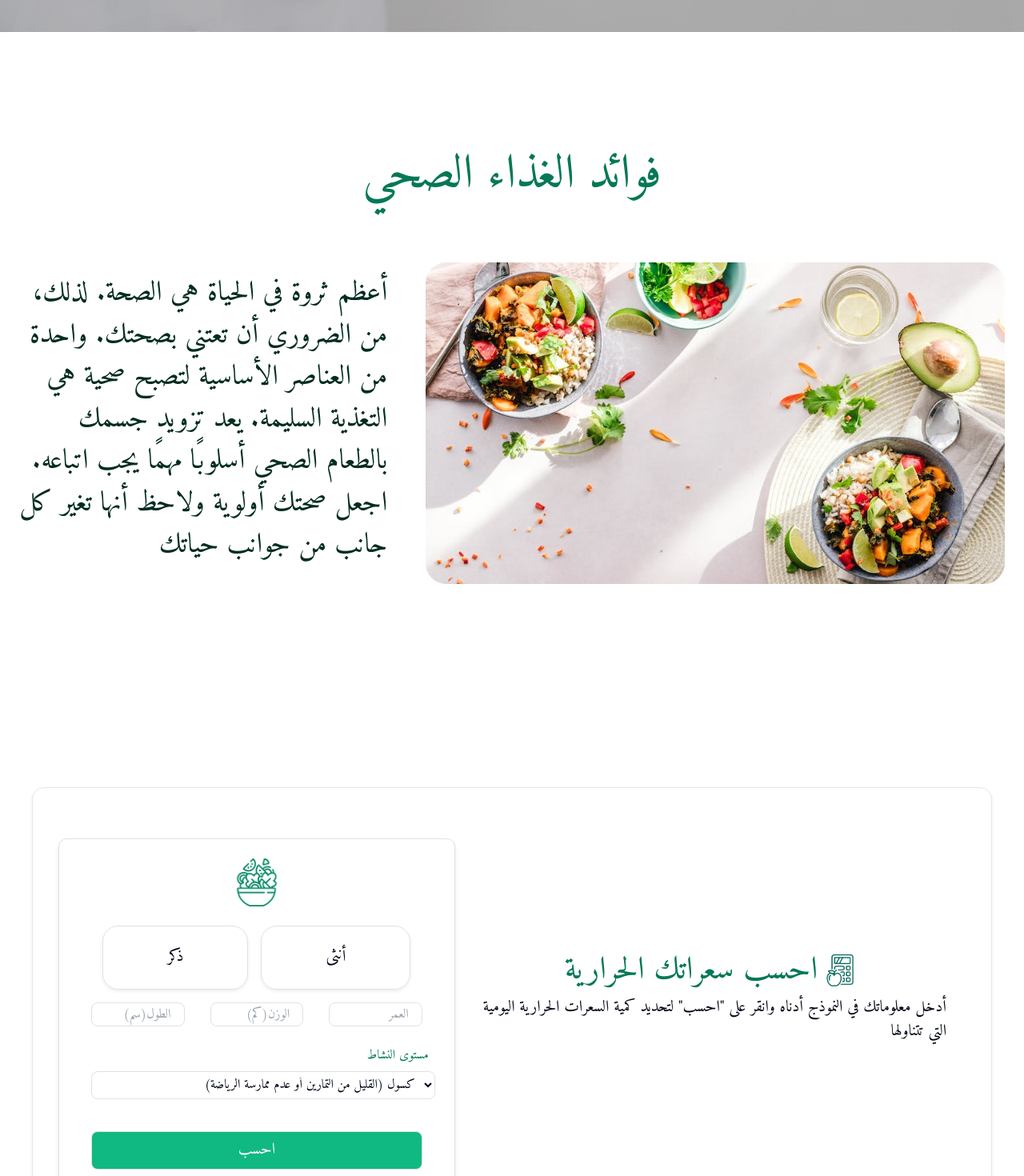
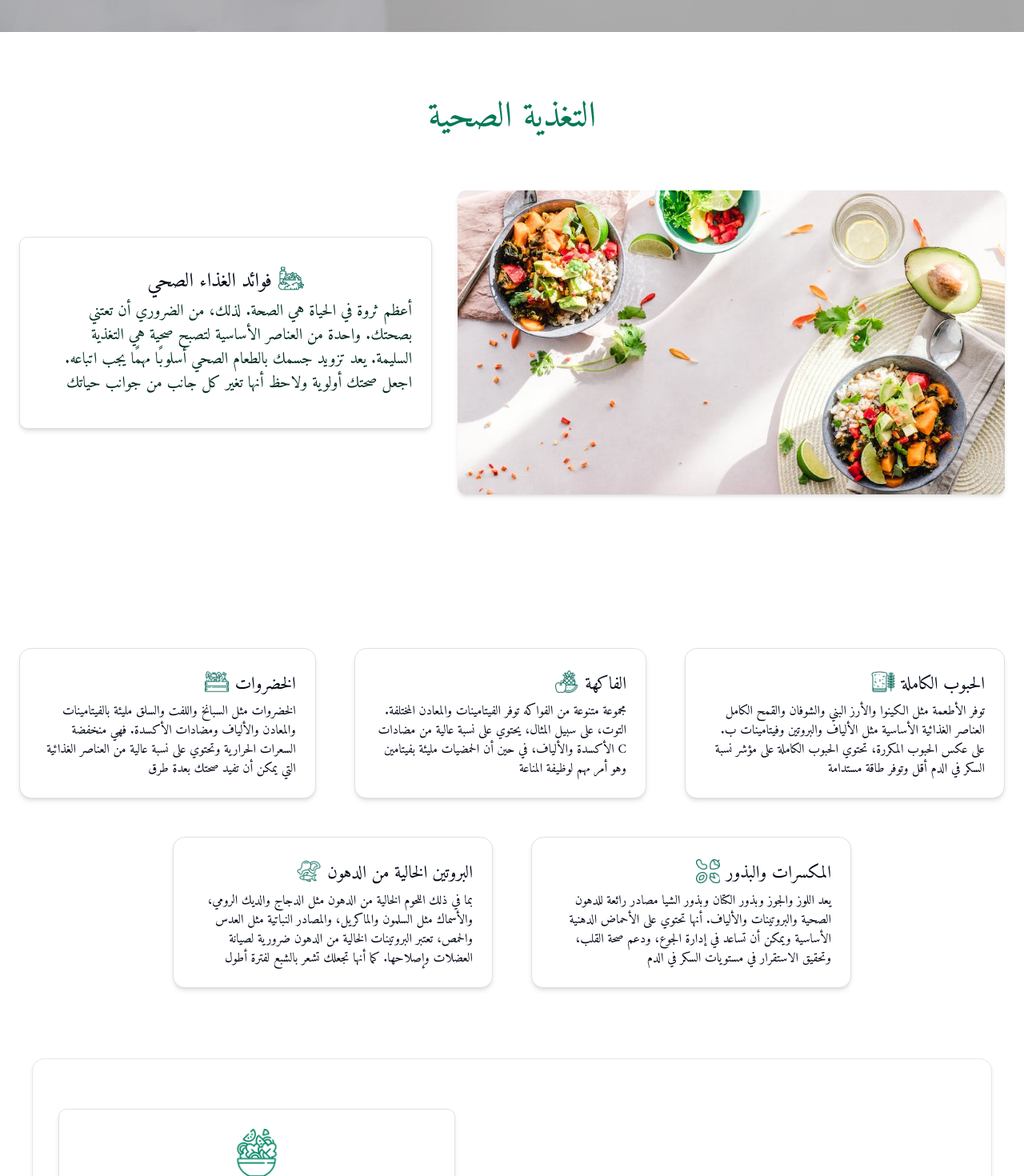
Before and after one commit to amrrmohamed87/Graduation-Frontend, a React (Vite) app: page /ca in a window 1280 px wide. Shown: the part 660-2130 px from the top of the page at 80% size. Built offline with nearby package versions, Linux system fonts and the light colour scheme.

Commit message:
adding new section for healthy food, and enhancing the ui of the page - amr

```diff
--- a/src/health/Nutrition.jsx
+++ b/src/health/Nutrition.jsx
@@ -1,6 +1,9 @@
 import heroImage from "../assets/images/nutrition-hero.jpg";
 import dietImage from "../assets/images/diet.jpg";
+import benefits from "../assets/images/diets.png";
 import CaloriesCalculator from "../components/CaloriesCalculator";
+import Footer from "@/components/Footer";
+import { healthyFood, healthyFoodTwo } from "@/data/constants";
 
 function Nutrition() {
   return (
@@ -18,26 +21,72 @@ function Nutrition() {
           </h1>
         </div>
       </section>
-      <section className="md:h-screen">
-        <h1 className="text-center text-emerald-700 text-[40px] mt-16 md:mb-12 md:mt-36 md:text-[60px]">
-          فوائد الغذاء الصحي
+      <section className="md:mb-36">
+        <h1 className="text-center text-emerald-700 text-[28px] mt-16 md:mb-10 md:mt-20 md:text-[45px]">
+          التغذية الصحية
         </h1>
-        <div className="mt-4 md:flex md:items-center">
-          <p className="text-right text-emerald-950 text-[25px] mx-4 mb-2 md:text-[35px]">
-            أعظم ثروة في الحياة هي الصحة. لذلك، من الضروري أن تعتني بصحتك. واحدة
-            من العناصر الأساسية لتصبح صحية هي التغذية السليمة. يعد تزويد جسمك
-            بالطعام الصحي أسلوبًا مهمًا يجب اتباعه. اجعل صحتك أولوية ولاحظ أنها
-            تغير كل جانب من جوانب حياتك
-          </p>
+        <div className="mt-0 md:mt-4 p-4 md:p-8 md:flex md:items-center gap-8">
+          <div className="bg-white border rounded-[10px] shadow-md mb-4 py-4">
+            <div className="flex justify-center items-center gap-2">
+              <h2 className="text-center mb-2 md:mb-6 pt-3 text-[17px] md:text-[25px]">
+                فوائد الغذاء الصحي
+              </h2>
+              <img src={benefits} className="w-[32px]" />
+            </div>
+            <p className="text-right text-emerald-950 text-[17px] mx-4 mb-2 md:text-[20px] pl-0 md:pl-6 tracking-normal pb-2 mb:pb-8">
+              أعظم ثروة في الحياة هي الصحة. لذلك، من الضروري أن تعتني بصحتك.
+              واحدة من العناصر الأساسية لتصبح صحية هي التغذية السليمة. يعد تزويد
+              جسمك بالطعام الصحي أسلوبًا مهمًا يجب اتباعه. اجعل صحتك أولوية
+              ولاحظ أنها تغير كل جانب من جوانب حياتك
+            </p>
+          </div>
           <img
             src={dietImage}
-            className="p-4 md:h-[450px] rounded-[50px] shadow-amber-50"
+            className="md:h-[380px] rounded-[10px] shadow-md"
           />
         </div>
       </section>
+
+      <section className="mb-16">
+        <div className="flex flex-col md:flex-row justify-center gap-12 p-4">
+          {healthyFood.map((food) => (
+            <div
+              key={food.src}
+              className="flex flex-col justify-center items-end max-w[300px] md:max-w-[400px] bg-white rounded-[15px] border shadow-md p-4"
+            >
+              <div className="flex items-center gap-2">
+                <img src={food.src} className="w-[30px]" />
+                <h2 className="mt-2 md:text-[22px]">{food.label}</h2>
+              </div>
+              <p className="text-right md:text-[16px] mt-2">
+                {food.description}
+              </p>
+            </div>
+          ))}
+        </div>
+
+        <div className="flex flex-col md:flex-row justify-center gap-12 p-4">
+          {healthyFoodTwo.map((food) => (
+            <div
+              key={food.src}
+              className="flex flex-col justify-center items-end max-w[300px] md:max-w-[400px] bg-white rounded-[15px] border shadow-md p-4"
+            >
+              <div className="flex items-center gap-2">
+                <img src={food.src} className="w-[30px]" />
+                <h2 className="mt-2 md:text-[22px]">{food.label}</h2>
+              </div>
+              <p className="text-right md:text-[16px] mt-2">
+                {food.description}
+              </p>
+            </div>
+          ))}
+        </div>
+      </section>
+
       <section>
         <CaloriesCalculator />
       </section>
+      <Footer />
     </main>
   );
 }
```
